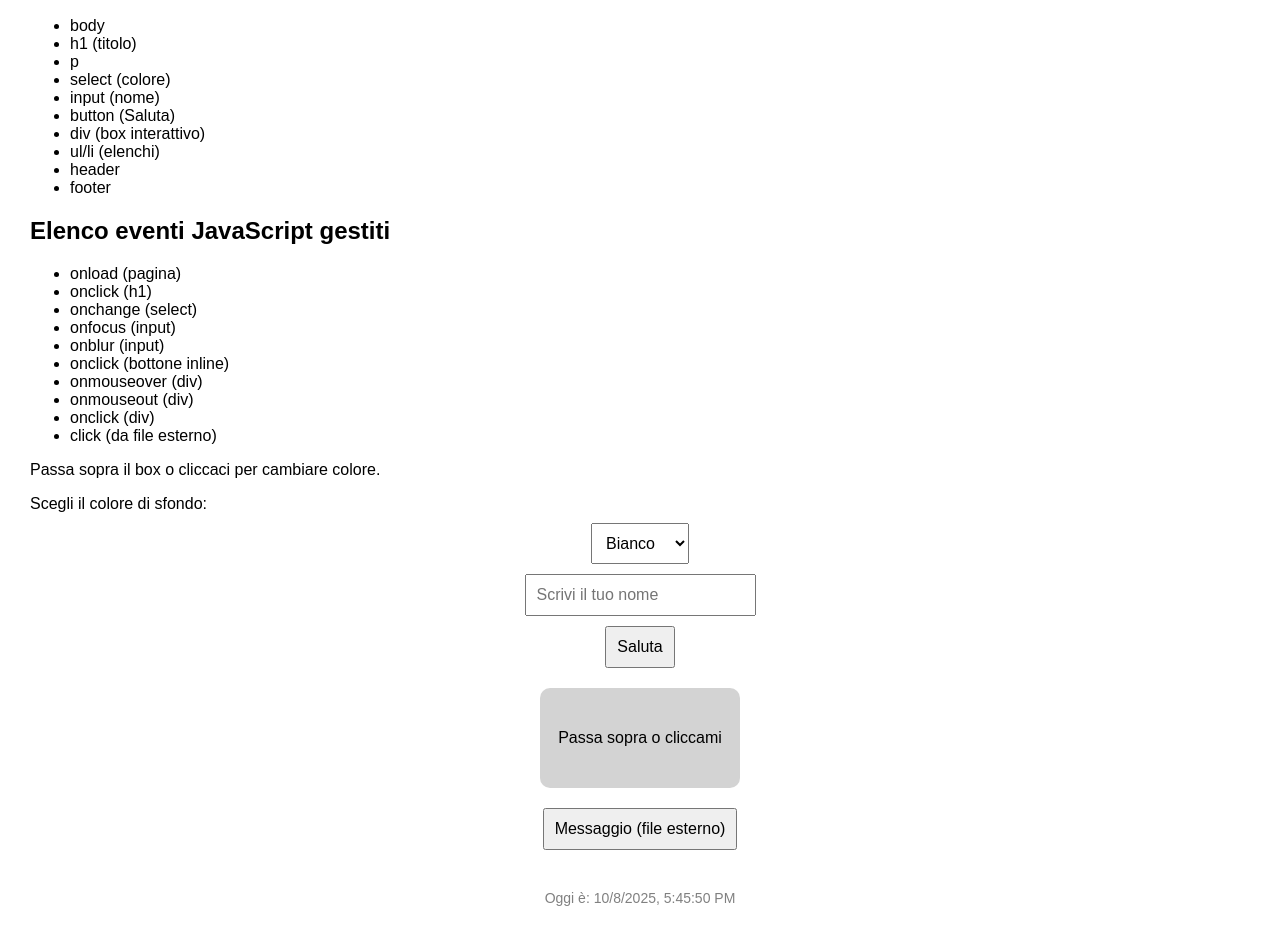
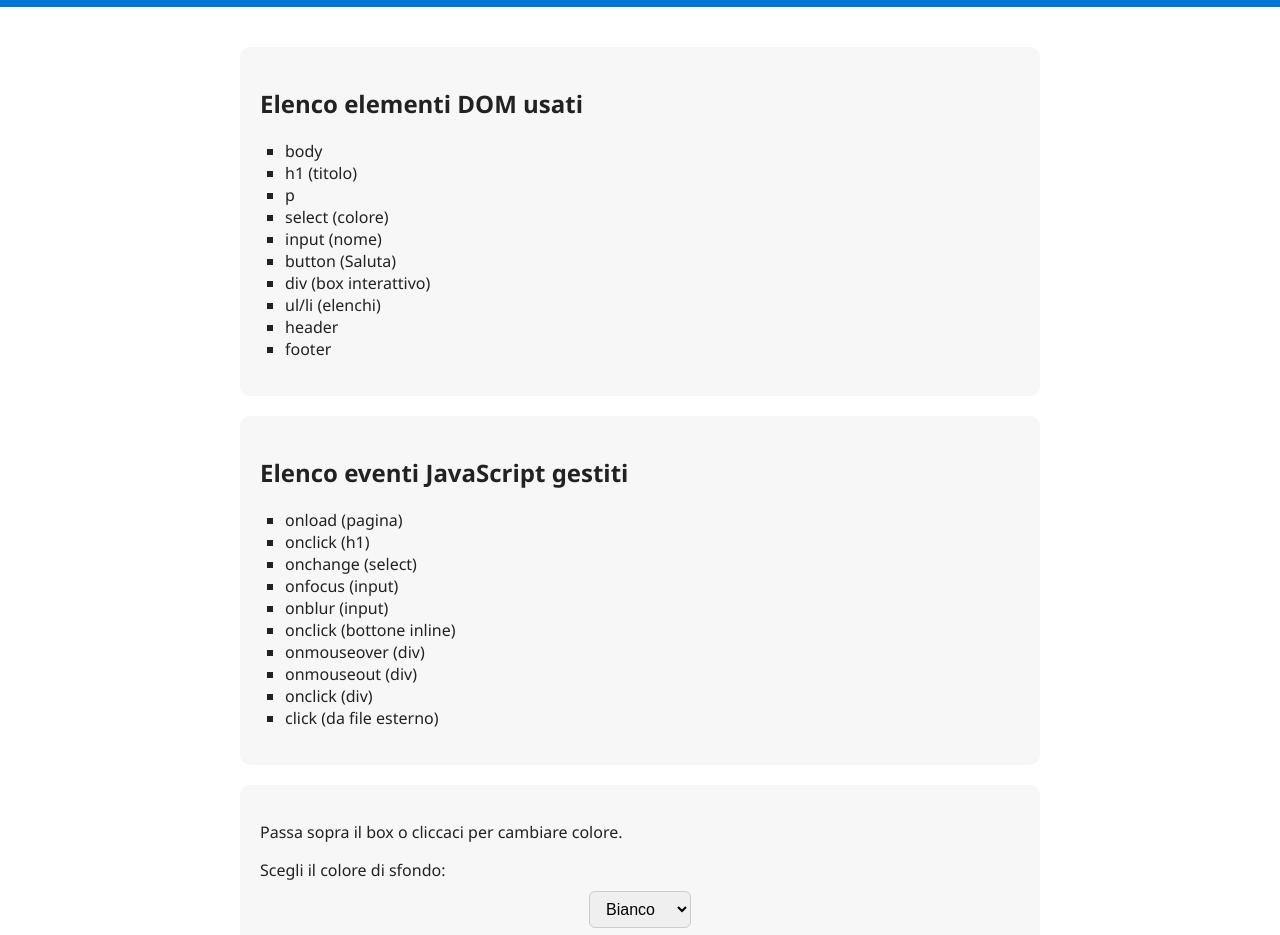
Before and after one commit to abid756/DOM-Event, a plain HTML site: page index.html in a window 1280 px wide. Shown: the part 119-1054 px from the top of the page. Drawn offline with Linux system fonts and the light colour scheme.

Commit message:
Revamp CSS styles for improved layout and design

```diff
--- a/style.css
+++ b/style.css
@@ -1,28 +1,39 @@
 body {
-  font-family: Arial, sans-serif;
-  margin: 30px;
+  font-family: "Segoe UI", sans-serif;
   background-color: white;
-  transition: background-color 0.5s;
+  color: #222;
+  margin: 0;
+  padding: 0;
+}
+
+header {
+  background-color: #0078d7;
+  color: white;
+  text-align: center;
+  padding: 20px;
 }
 
 h1 {
-  color: darkblue;
-  text-align: center;
   cursor: pointer;
+  transition: color 0.3s;
 }
 
-img {
-  display: block;
+main {
+  max-width: 800px;
   margin: 20px auto;
-  border-radius: 10px;
-  transition: border 0.3s;
+  padding: 20px;
 }
 
-#colore, #nome, button {
-  display: block;
-  margin: 10px auto;
-  padding: 10px;
-  font-size: 16px;
+section {
+  background: #f7f7f7;
+  border-radius: 10px;
+  padding: 20px;
+  margin-bottom: 20px;
+}
+
+ul {
+  list-style: square;
+  padding-left: 25px;
 }
 
 #box {
@@ -32,14 +43,35 @@ img {
   margin: 20px auto;
   text-align: center;
   line-height: 100px;
-  border-radius: 10px;
-  transition: all 0.4s;
+  font-weight: bold;
+  border-radius: 8px;
+  transition: all 0.3s;
   cursor: pointer;
+}
+
+button, select, input {
+  display: block;
+  margin: 10px auto;
+  padding: 8px 12px;
+  font-size: 16px;
+  border-radius: 6px;
+  border: 1px solid #ccc;
+}
+
+button {
+  background-color: #0078d7;
+  color: white;
+  border: none;
+  cursor: pointer;
+}
+
+button:hover {
+  background-color: #005fa3;
 }
 
 footer {
   text-align: center;
-  font-size: 14px;
-  color: gray;
-  margin-top: 40px;
+  background-color: #222;
+  color: #ddd;
+  padding: 15px;
 }
```
